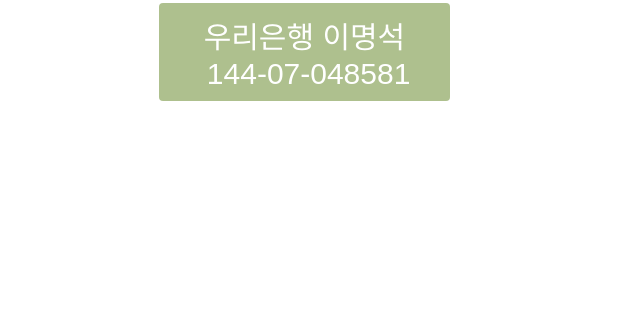
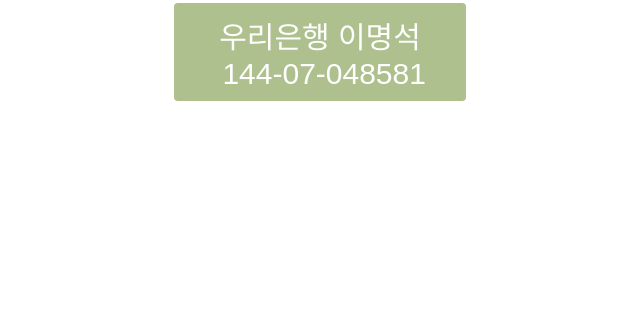
Before and after one commit to jiinsophialee/weddingji, a plain HTML site: page index.html in a window 1280 px wide. Shown: the part 491-800 px from the top of the page, without its empty margins (320-960 px from the left). Drawn offline with Linux system fonts and the light colour scheme.

Commit message:
Update index.html

```diff
--- a/index.html
+++ b/index.html
@@ -33,7 +33,7 @@
       text-align: center;
       text-decoration: none;
       font-size: 30px; /* Adjust the font size of the buttons */
-      margin: 5px 0; /* Adjust spacing between buttons */
+      margin: 5px auto; /* Adjust spacing between buttons */
       cursor: pointer;
       border-radius: 4px;
       font-family: 'Arial', sans-serif; /* Change the font family */
```
